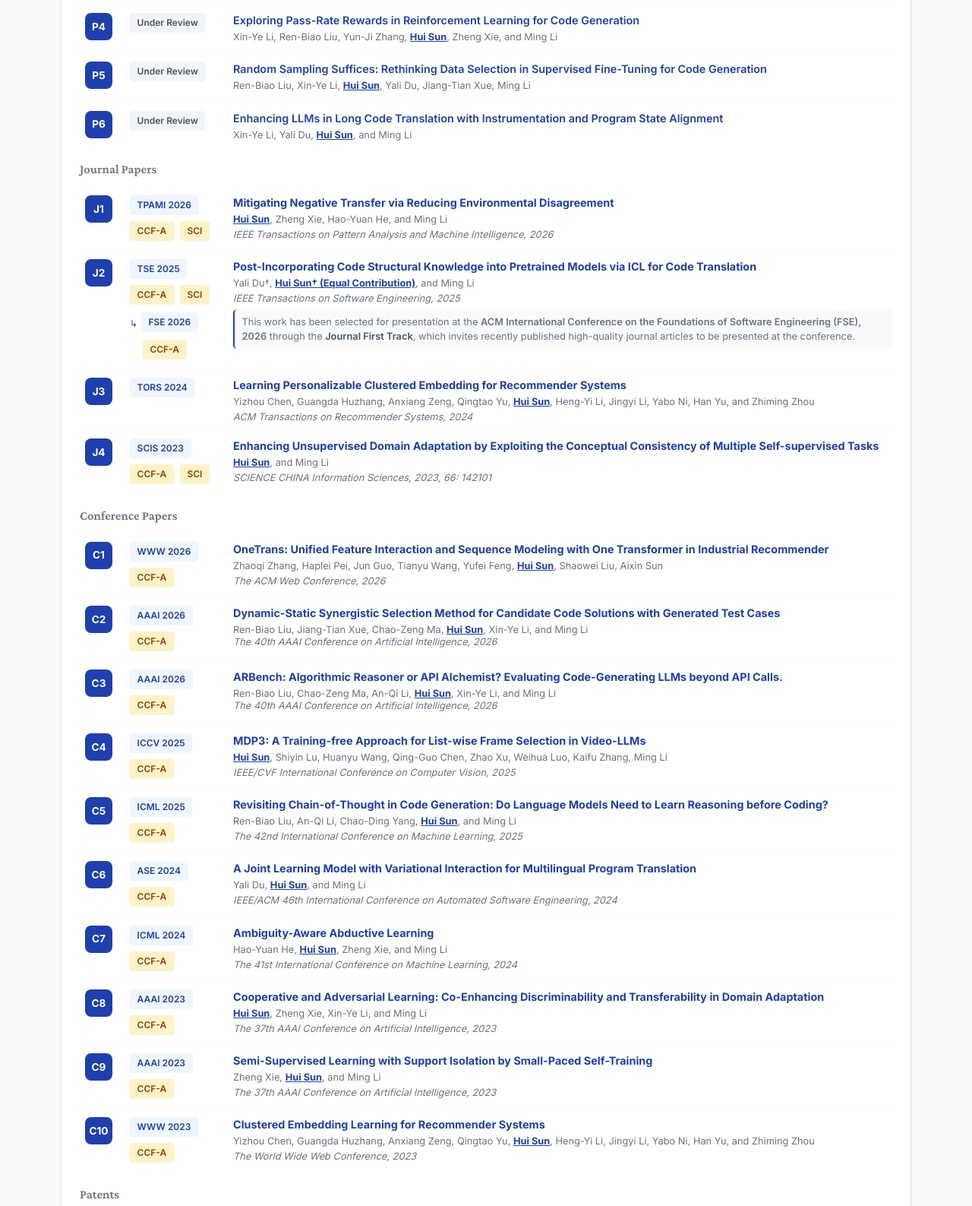
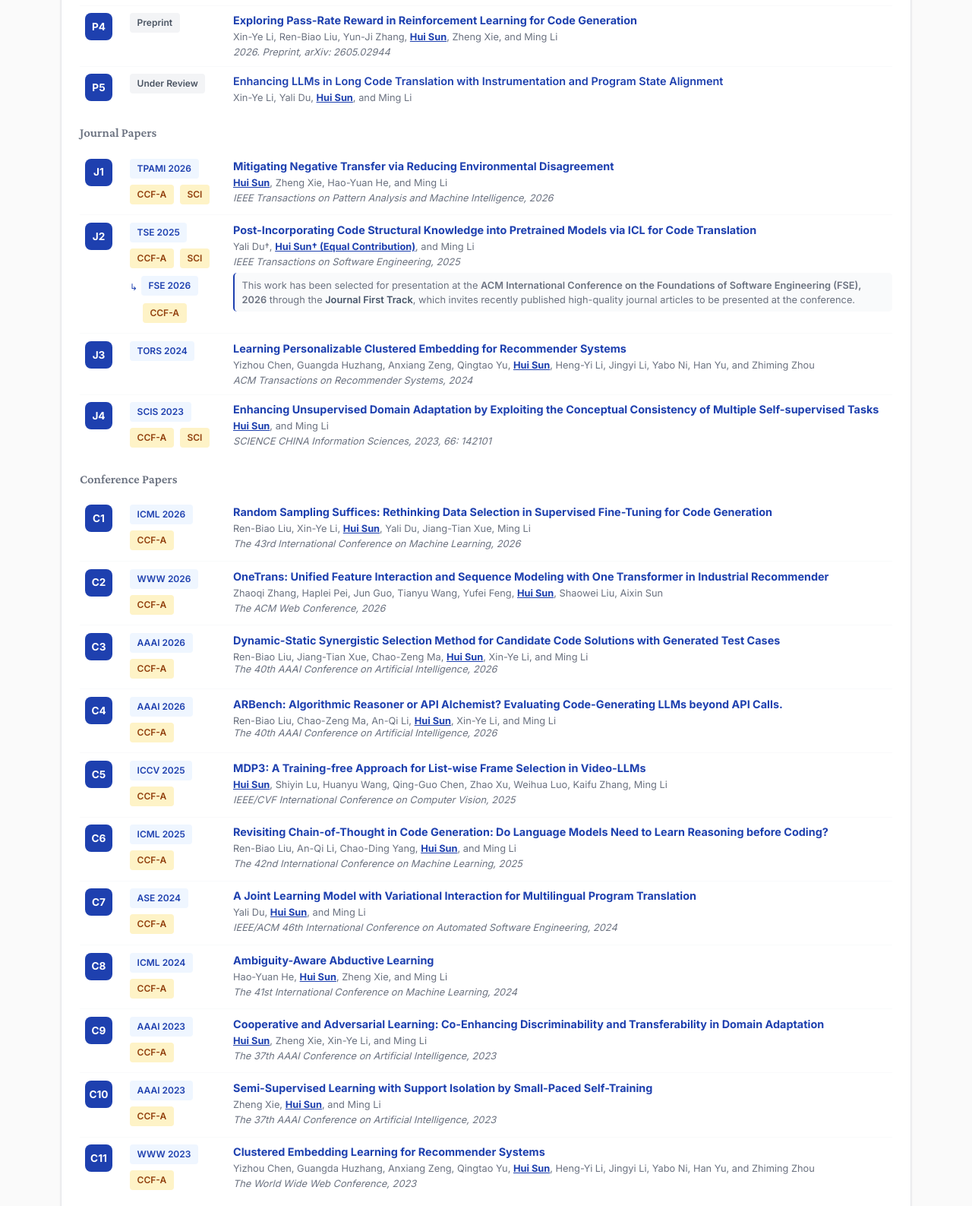
Before and after one commit to sunh-23/sunh-23.github.io, a plain HTML site: page index.html in a window 1280 px wide. Shown: the part 1560-3147 px from the top of the page at 76% size. Drawn offline with nearby package versions, Linux system fonts and the light colour scheme.

Commit message:
Update publication entries

```diff
--- a/index.html
+++ b/index.html
@@ -1702,9 +1702,9 @@
                     <div class="flex flex-wrap gap-1">
                         <a href="#pub-j1" class="research-tag">[J1]</a>
                         <a href="#pub-j4" class="research-tag">[J4]</a>
-                        <a href="#pub-c7" class="research-tag">[C7]</a>
                         <a href="#pub-c8" class="research-tag">[C8]</a>
                         <a href="#pub-c9" class="research-tag">[C9]</a>
+                        <a href="#pub-c10" class="research-tag">[C10]</a>
                         <!-- <a href="#pub-pt1" class="research-tag">[PT1]</a> -->
                     </div>
                 </div>
@@ -1717,13 +1717,13 @@
                         <a href="#pub-p3" class="research-tag">[P3]</a>
                         <a href="#pub-p4" class="research-tag">[P4]</a>
                         <a href="#pub-p5" class="research-tag">[P5]</a>
-                        <a href="#pub-p6" class="research-tag">[P6]</a>
                         <a href="#pub-j2" class="research-tag">[J2]</a>
-                        <a href="#pub-c2" class="research-tag">[C2]</a>
+                        <a href="#pub-c1" class="research-tag">[C1]</a>
                         <a href="#pub-c3" class="research-tag">[C3]</a>
                         <a href="#pub-c4" class="research-tag">[C4]</a>
                         <a href="#pub-c5" class="research-tag">[C5]</a>
                         <a href="#pub-c6" class="research-tag">[C6]</a>
+                        <a href="#pub-c7" class="research-tag">[C7]</a>
                         <span class="research-tag-break" aria-hidden="true"></span>
                         <a href="#experience_AIDC" class="research-tag" style="background: rgba(255, 106, 0, 0.15); color: #FF6A00; font-size: 0.74rem; padding: 0.28rem 0.62rem; margin: 0.08rem;">Intern@Ali AIDC</a>
                         <a href="#experience_AIDC" class="research-tag" style="background: rgba(22, 119, 255, 0.14); color: #1677FF; font-size: 0.74rem; padding: 0.28rem 0.62rem; margin: 0.08rem;">Intern@Ali Cloud</a>
@@ -1734,8 +1734,8 @@
                     <h3 class="font-bold mb-1" style="color: var(--primary-blue); font-size: 1.06rem; line-height: 1.2; white-space: nowrap;">Search & Recommender</h3>
                     <div class="flex flex-wrap gap-1">
                         <a href="#pub-j3" class="research-tag">[J3]</a>
-                        <a href="#pub-c1" class="research-tag">[C1]</a>
-                        <a href="#pub-c10" class="research-tag">[C10]</a>
+                        <a href="#pub-c2" class="research-tag">[C2]</a>
+                        <a href="#pub-c11" class="research-tag">[C11]</a>
                         <span class="research-tag-break" aria-hidden="true"></span>
                         <a href="#experience_shopee" class="research-tag" style="background: rgba(238, 77, 45, 0.15); color: #EE4D2D; font-size: 0.74rem; padding: 0.28rem 0.62rem; margin: 0.08rem;">Work@Shopee</a>
                         <a href="#experience_AE" class="research-tag" style="background: rgba(255, 106, 0, 0.15); color: #FF6A00; font-size: 0.74rem; padding: 0.28rem 0.62rem; margin: 0.08rem;">Intern@AliExpress</a>
@@ -1813,34 +1813,20 @@
                             <div class="pub-number">P4</div>
                         </div>
                         <div class="flex flex-wrap items-start gap-1">
-                            <span class="badge badge-preprint">Under Review</span>
+                            <span class="badge badge-preprint">Preprint</span>
                         </div>
                         <div class="flex-1">
-                            <h4 class="font-semibold text-sm mb-1 encrypted-title" style="color: var(--primary-blue);" data-encrypted="RXhwbG9yaW5nIFBhc3MtUmF0ZSBSZXdhcmRzIGluIFJlaW5mb3JjZW1lbnQgTGVhcm5pbmcgZm9yIENvZGUgR2VuZXJhdGlvbg==">Loading...</h4>
+                            <h4 class="font-bold text-sm mb-1" style="color: var(--primary-blue);">Exploring Pass-Rate Reward in Reinforcement Learning for Code Generation</h4>
                             <p class="text-xs mb-1" style="color: var(--text-secondary);">
                                 Xin-Ye Li, Ren-Biao Liu, Yun-Ji Zhang, <span class="author-highlight">Hui Sun</span>, Zheng Xie, and Ming Li
                             </p>
+                            <p class="text-xs italic" style="color: var(--text-secondary);">2026. Preprint, arXiv: 2605.02944</p>
                         </div>
                     </div>
 
                     <div class="publication-item" id="pub-p5">
                         <div class="flex justify-center">
                             <div class="pub-number">P5</div>
-                        </div>
-                        <div class="flex flex-wrap items-start gap-1">
-                            <span class="badge badge-preprint">Under Review</span>
-                        </div>
-                        <div class="flex-1">
-                            <h4 class="font-semibold text-sm mb-1 encrypted-title" style="color: var(--primary-blue);" data-encrypted="UmFuZG9tIFNhbXBsaW5nIFN1ZmZpY2VzOiBSZXRoaW5raW5nIERhdGEgU2VsZWN0aW9uIGluIFN1cGVydmlzZWQgRmluZS1UdW5pbmcgZm9yIENvZGUgR2VuZXJhdGlvbg==">Loading...</h4>
-                            <p class="text-xs mb-1" style="color: var(--text-secondary);">
-                                Ren-Biao Liu, Xin-Ye Li, <span class="author-highlight">Hui Sun</span>, Yali Du, Jiang-Tian Xue, Ming Li
-                            </p>
-                        </div>
-                    </div>
-
-                    <div class="publication-item" id="pub-p6">
-                        <div class="flex justify-center">
-                            <div class="pub-number">P6</div>
                         </div>
                         <div class="flex flex-wrap items-start gap-1">
                             <span class="badge badge-preprint">Under Review</span>
@@ -1949,6 +1935,23 @@
                             <div class="pub-number">C1</div>
                         </div>
                         <div class="flex flex-wrap items-start gap-1">
+                            <span class="badge">ICML 2026</span>
+                            <span class="badge badge-gold">CCF-A</span>
+                        </div>
+                        <div class="flex-1">
+                            <h4 class="font-bold text-sm mb-1" style="color: var(--primary-blue);">Random Sampling Suffices: Rethinking Data Selection in Supervised Fine-Tuning for Code Generation</h4>
+                            <p class="text-xs mb-1" style="color: var(--text-secondary);">
+                                Ren-Biao Liu, Xin-Ye Li, <span class="author-highlight">Hui Sun</span>, Yali Du, Jiang-Tian Xue, Ming Li
+                            </p>
+                            <p class="text-xs italic" style="color: var(--text-secondary);">The 43rd International Conference on Machine Learning, 2026</p>
+                        </div>
+                    </div>
+
+                    <div class="publication-item" id="pub-c2">
+                        <div class="flex justify-center">
+                            <div class="pub-number">C2</div>
+                        </div>
+                        <div class="flex flex-wrap items-start gap-1">
                             <span class="badge">WWW 2026</span>
                             <span class="badge badge-gold">CCF-A</span>
                         </div>
@@ -1961,9 +1964,9 @@
                         </div>
                     </div>
 
-                    <div class="publication-item" id="pub-c2">
+                    <div class="publication-item" id="pub-c3">
                         <div class="flex justify-center">
-                            <div class="pub-number">C2</div>
+                            <div class="pub-number">C3</div>
                         </div>
                         <div class="flex flex-wrap items-start gap-1">
                             <span class="badge">AAAI 2026</span>
@@ -1978,9 +1981,9 @@
                         </div>
                     </div>
 
-                    <div class="publication-item" id="pub-c3">
+                    <div class="publication-item" id="pub-c4">
                         <div class="flex justify-center">
-                            <div class="pub-number">C3</div>
+                            <div class="pub-number">C4</div>
                         </div>
                         <div class="flex flex-wrap items-start gap-1">
                             <span class="badge">AAAI 2026</span>
@@ -1995,9 +1998,9 @@
                         </div>
                     </div>
 
-                    <div class="publication-item" id="pub-c4">
+                    <div class="publication-item" id="pub-c5">
                         <div class="flex justify-center">
-                            <div class="pub-number">C4</div>
+                            <div class="pub-number">C5</div>
                         </div>
                         <div class="flex flex-wrap items-start gap-1">
                             <span class="badge">ICCV 2025</span>
@@ -2012,9 +2015,9 @@
                         </div>
                     </div>
 
-                    <div class="publication-item" id="pub-c5">
+                    <div class="publication-item" id="pub-c6">
                         <div class="flex justify-center">
-                            <div class="pub-number">C5</div>
+                            <div class="pub-number">C6</div>
                         </div>
                         <div class="flex flex-wrap items-start gap-1">
                             <span class="badge">ICML 2025</span>
@@ -2029,9 +2032,9 @@
                         </div>
                     </div>
 
-                    <div class="publication-item" id="pub-c6">
+                    <div class="publication-item" id="pub-c7">
                         <div class="flex justify-center">
-                            <div class="pub-number">C6</div>
+                            <div class="pub-number">C7</div>
                         </div>
                         <div class="flex flex-wrap items-start gap-1">
                             <span class="badge">ASE 2024</span>
@@ -2046,9 +2049,9 @@
                         </div>
                     </div>
 
-                    <div class="publication-item" id="pub-c7">
+                    <div class="publication-item" id="pub-c8">
                         <div class="flex justify-center">
-                            <div class="pub-number">C7</div>
+                            <div class="pub-number">C8</div>
                         </div>
                         <div class="flex flex-wrap items-start gap-1">
                             <span class="badge">ICML 2024</span>
@@ -2063,9 +2066,9 @@
                         </div>
                     </div>
 
-                    <div class="publication-item" id="pub-c8">
+                    <div class="publication-item" id="pub-c9">
                         <div class="flex justify-center">
-                            <div class="pub-number">C8</div>
+                            <div class="pub-number">C9</div>
                         </div>
                         <div class="flex flex-wrap items-start gap-1">
                             <span class="badge">AAAI 2023</span>
@@ -2080,9 +2083,9 @@
                         </div>
                     </div>
 
-                    <div class="publication-item" id="pub-c9">
+                    <div class="publication-item" id="pub-c10">
                         <div class="flex justify-center">
-                            <div class="pub-number">C9</div>
+                            <div class="pub-number">C10</div>
                         </div>
                         <div class="flex flex-wrap items-start gap-1">
                             <span class="badge">AAAI 2023</span>
@@ -2097,9 +2100,9 @@
                         </div>
                     </div>
 
-                    <div class="publication-item" id="pub-c10">
+                    <div class="publication-item" id="pub-c11">
                         <div class="flex justify-center">
-                            <div class="pub-number">C10</div>
+                            <div class="pub-number">C11</div>
                         </div>
                         <div class="flex flex-wrap items-start gap-1">
                             <span class="badge">WWW 2023</span>
```
